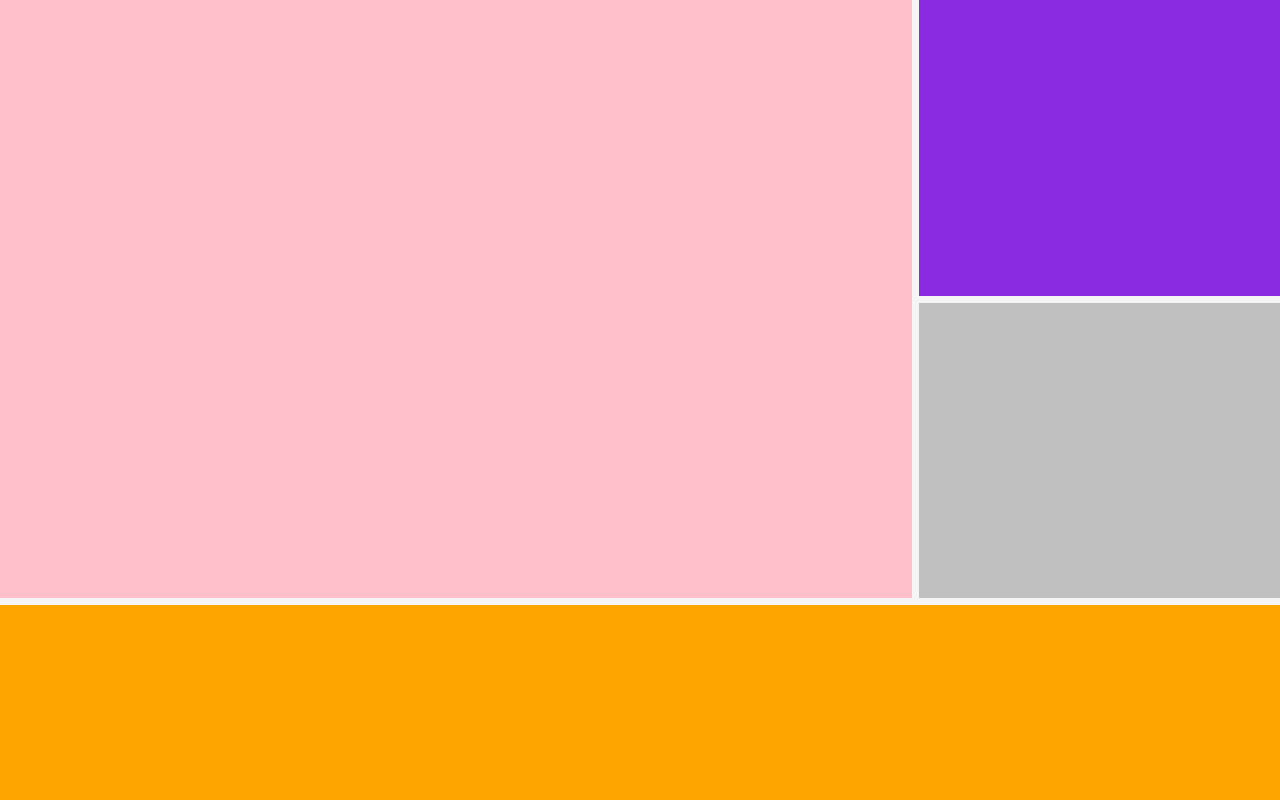
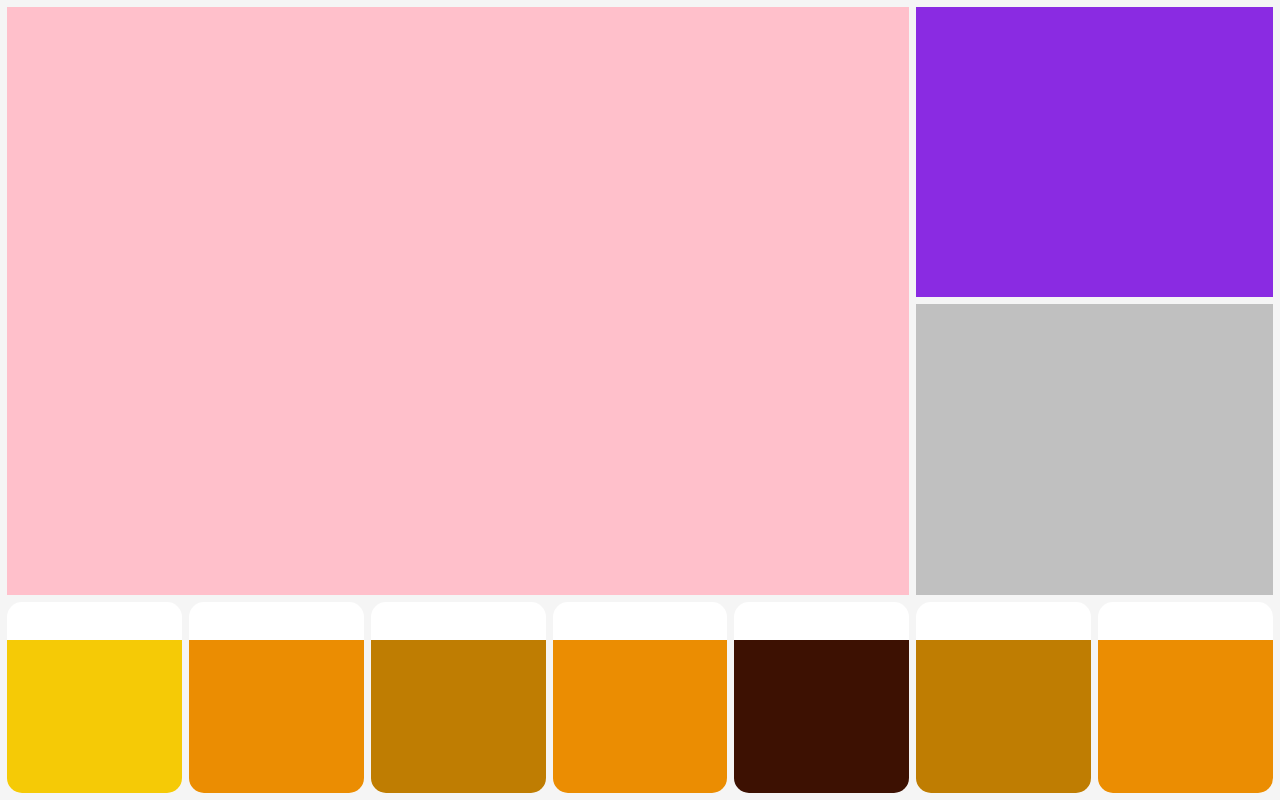
Before and after one commit to asta3090/dashboard, a website built with Parcel: page index.html in a window 1280 px wide. Built offline with nearby package versions, Linux system fonts and the light colour scheme.

Commit message:
taps started

```diff
--- a/index.html
+++ b/index.html
@@ -5,14 +5,39 @@
     <meta name="viewport" content="width=device-width, initial-scale=1.0" />
     <title>Document</title>
     <link rel="stylesheet" href="styles.scss" />
-    <link href="https://fonts.googleapis.com/css2?family=Roboto:wght@100;300;400;500;700;900&display=swap" rel="stylesheet" />
+    <link
+      href="https://fonts.googleapis.com/css2?family=Roboto:wght@100;300;400;500;700;900&display=swap"
+      rel="stylesheet"
+    />
   </head>
   <body>
     <main>
       <section id="ordercontainer"></section>
       <article id="queue"></article>
       <section id="workerscontainer"></section>
-      <section id="tapcontainer"></section>
+      <section id="tapcontainer">
+        <article data-beertype="ElHefe" class="tap">
+          <div class="overlay"></div>
+        </article>
+        <article data-beertype="FairyTaleAle" class="tap">
+          <div class="overlay"></div>
+        </article>
+        <article data-beertype="Sleighride" class="tap">
+          <div class="overlay"></div>
+        </article>
+        <article data-beertype="FairyTaleAle" class="tap">
+          <div class="overlay"></div>
+        </article>
+        <article data-beertype="Row26" class="tap">
+          <div class="overlay"></div>
+        </article>
+        <article data-beertype="RuinedChildhood" class="tap">
+          <div class="overlay"></div>
+        </article>
+        <article data-beertype="GitHop" class="tap">
+          <div class="overlay"></div>
+        </article>
+      </section>
     </main>
   </body>
 </html>
--- a/partials/components/_index.scss
+++ b/partials/components/_index.scss
@@ -1 +1,2 @@
 @forward 'main';
+@forward 'taps';
--- a/partials/components/_main.scss
+++ b/partials/components/_main.scss
@@ -7,6 +7,7 @@ main {
   grid-gap: 7px;
   width: 100vw;
   height: 100vh;
+  padding: 7px;
 }
 
 #ordercontainer {
@@ -22,6 +23,5 @@ main {
   grid-area: 4/6/7/8;
 }
 #tapcontainer {
-  background-color: orange;
   grid-area: 7/1/9/8;
 }
--- /dev/null
+++ b/partials/components/_taps.scss
@@ -0,0 +1,81 @@
+#tapcontainer {
+  display: grid;
+  grid-template-columns: repeat(7, 1fr);
+  grid-gap: 7px;
+
+  .tap {
+    width: 100%;
+    height: 100%;
+    border-radius: 15px;
+    display: grid;
+    background-color: white;
+
+    .overlay {
+      width: 100%;
+      height: 80%;
+      align-self: end;
+      border-bottom-left-radius: 15px;
+      border-bottom-right-radius: 15px;
+    }
+  }
+}
+
+[data-beertype="ElHefe"] {
+  .overlay {
+    background-color: #f5ca06;
+  }
+}
+
+[data-beertype="FairyTaleAle"] {
+  .overlay {
+    background-color: #eb8d02;
+  }
+}
+
+[data-beertype="GitHop"] {
+  .overlay {
+    background-color: #eb8d02;
+  }
+}
+
+[data-beertype="HollabackLager"] {
+  .overlay {
+    background-color: #cc5408;
+  }
+}
+
+[data-beertype="HoppilyEverAfter"] {
+  .overlay {
+    background-color: #eb8d02;
+  }
+}
+
+[data-beertype="Mowintime"] {
+  .overlay {
+    background-color: #cc5408;
+  }
+}
+
+[data-beertype="Row26"] {
+  .overlay {
+    background-color: #3d1102;
+  }
+}
+
+[data-beertype="RuinedChildhood"] {
+  .overlay {
+    background-color: #bf7d02;
+  }
+}
+
+[data-beertype="Sleighride"] {
+  .overlay {
+    background-color: #bf7d02;
+  }
+}
+
+[data-beertype="Steampunk"] {
+  .overlay {
+    background-color: #d6a309;
+  }
+}
```
Also changed, not shown: dist/index.html, 3 other files.
